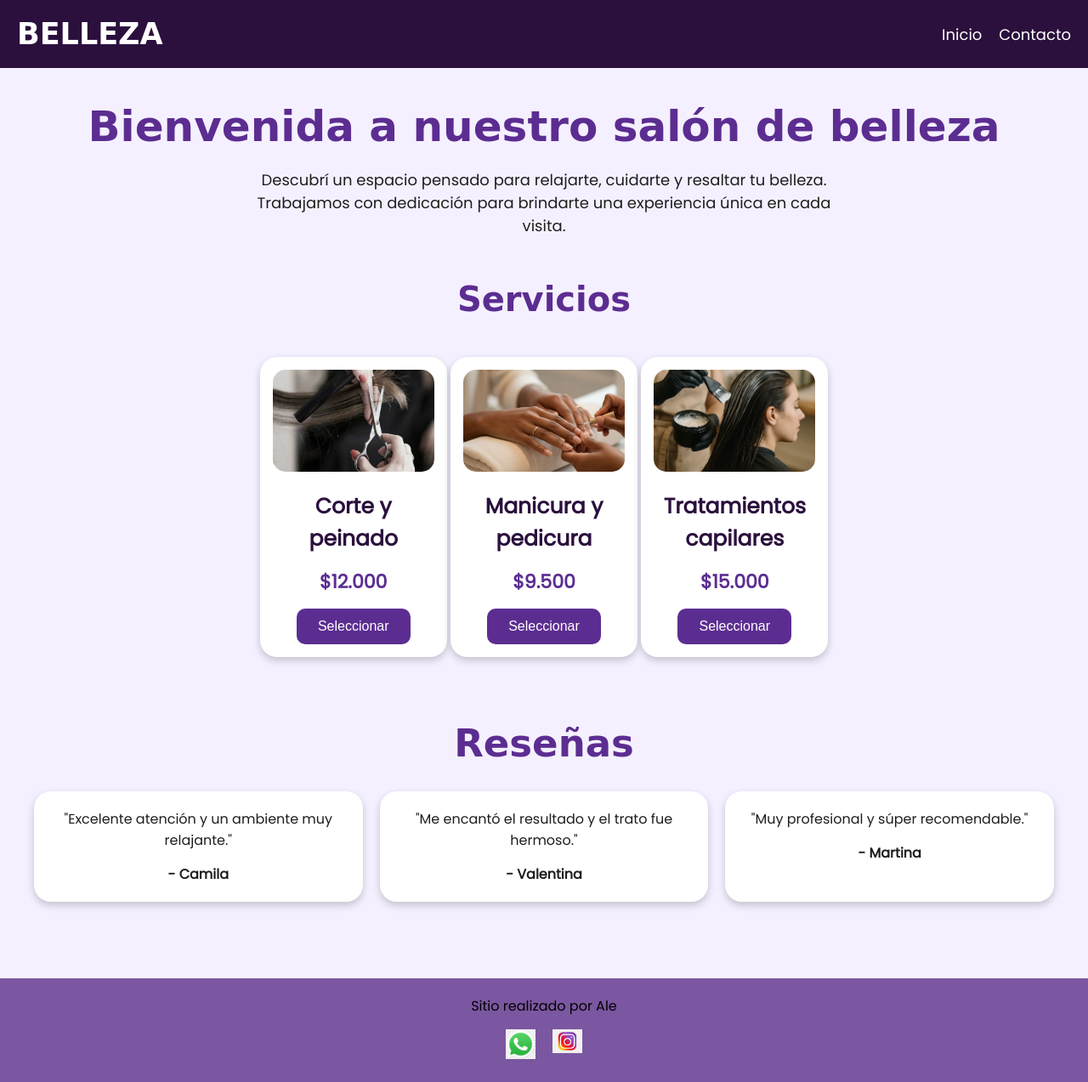
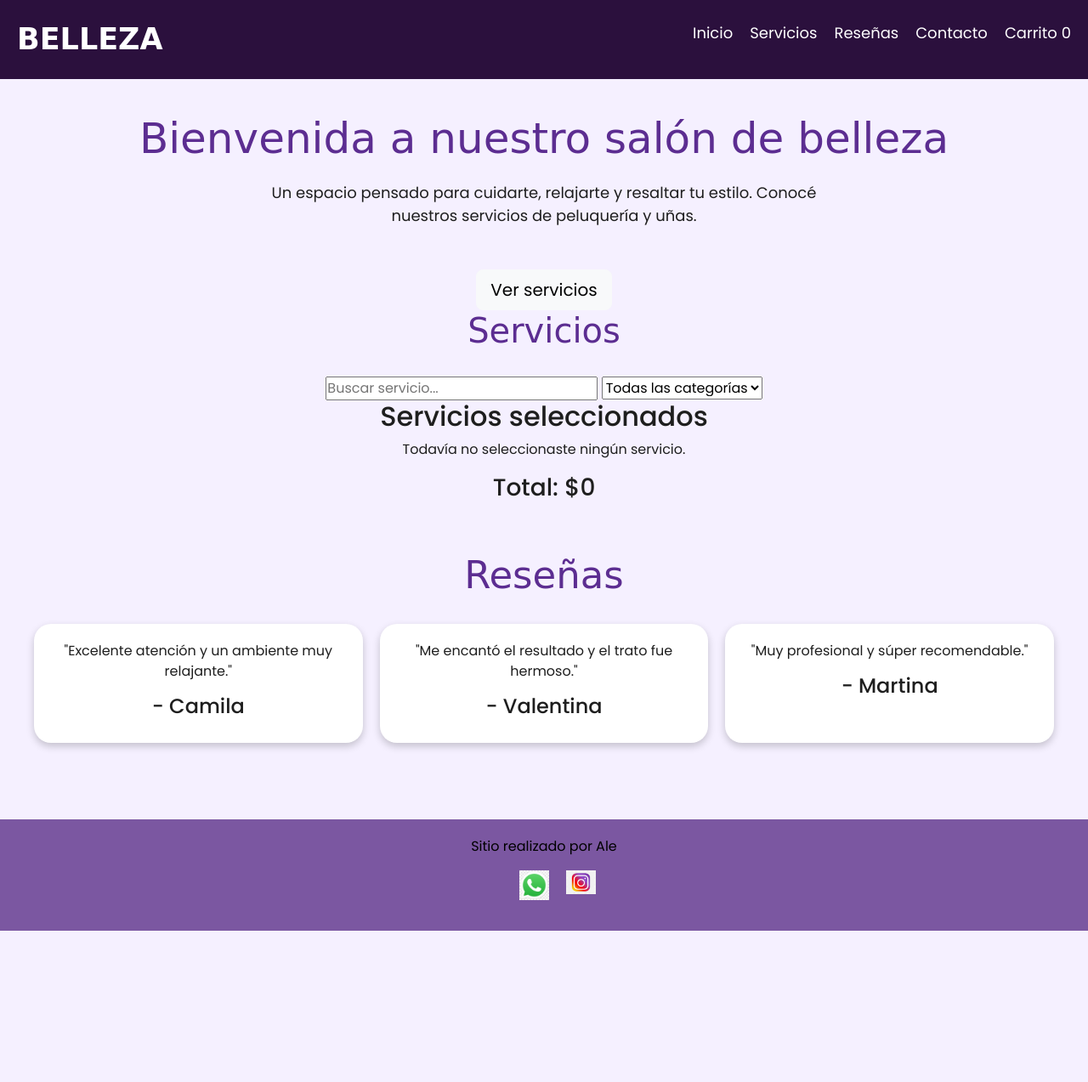
Before and after one commit to alejaduque-x/belleza, a plain HTML site: page index.html in a window 1280 px wide. Shown: the whole page at 85% size. After the commit the page ends 1095 px from the top, so only its background shows below. Drawn offline with nearby package versions, Linux system fonts and the light colour scheme.

Commit message:
index.html

```diff
--- a/index.html
+++ b/index.html
@@ -5,142 +5,130 @@
     <meta charset="UTF-8">
     <meta name="viewport" content="width=device-width, initial-scale=1.0">
 
-    <!-- GOOGLE FONTS -->
-    <link href="https://fonts.googleapis.com/css2?family=Poppins&display=swap" rel="stylesheet">
+    <!-- SEO -->
+    <meta name="description" content="Salón de belleza con servicios de peluquería y uñas.">
+    <meta name="keywords" content="salón de belleza, peluquería, uñas, manicura, peinados">
+    <meta name="author" content="Ale">
+
+    <title>Salón de Belleza</title>
+
+    <!-- Google Fonts -->
+    <link href="https://fonts.googleapis.com/css2?family=Dancing+Script:wght@700&family=Poppins:wght@400;500;600;700&display=swap" rel="stylesheet">
+
+    <!-- Bootstrap -->
+    <link href="https://cdn.jsdelivr.net/npm/bootstrap@5.3.7/dist/css/bootstrap.min.css" rel="stylesheet">
 
     <!-- CSS -->
     <link rel="stylesheet" href="css/styles.css">
-
-    <title>Salón de Belleza</title>
 </head>
 
 <body>
 
-    <!-- HEADER -->
     <header>
-
         <div class="div-logo">
-            <a href="./index.html" class="logo">BELLEZA</a>
+            <a href="#inicio" class="logo">BELLEZA</a>
         </div>
 
-        <!-- NAV -->
         <nav class="header-nav">
             <ul>
-                <li><a href="./index.html">Inicio</a></li>
+                <li><a href="#inicio">Inicio</a></li>
+                <li><a href="#servicios">Servicios</a></li>
+                <li><a href="#resenas">Reseñas</a></li>
                 <li><a href="./pages/contacto.html">Contacto</a></li>
+                <li>
+                    <a href="#carrito">
+                        Carrito <span id="contador-carrito">0</span>
+                    </a>
+                </li>
             </ul>
         </nav>
-
     </header>
 
-    <!-- MAIN -->
-    <main>
+    <main id="inicio">
 
-
-        <h1 class="titulo-home">
-            Bienvenida a nuestro salón de belleza
-        </h1>
+        <section class="hero">
+            <h1 class="titulo-home">Bienvenida a nuestro salón de belleza</h1>
 
             <p class="parrafo">
-            Descubrí un espacio pensado para relajarte, cuidarte y resaltar tu belleza.
-            Trabajamos con dedicación para brindarte una experiencia única en cada visita.
+                Un espacio pensado para cuidarte, relajarte y resaltar tu estilo.
+                Conocé nuestros servicios de peluquería y uñas.
             </p>
 
-        <!-- SERVICIOS -->
-        <section class="servicios">
+            <a href="#servicios" class="btn btn-light btn-lg">Ver servicios</a>
+        </section>
 
+        <section class="servicios" id="servicios">
             <h2>Servicios</h2>
 
-            <!-- CARD 1 -->
-            <div class="card-servicio">
+            <div class="filtros">
+                <input type="text" id="buscador" placeholder="Buscar servicio...">
 
-                <img src="img/corte.jpg" alt="Corte y peinado">
-
-                <h3>Corte y peinado</h3>
-
-                <p>$12.000</p>
-
-                <button>Seleccionar</button>
-
+                <select id="filtro-categoria">
+                    <option value="todos">Todas las categorías</option>
+                </select>
             </div>
 
-            <!-- CARD 2 -->
-            <div class="card-servicio">
+            <div id="contenedor-servicios" class="contenedor-servicios">
+                <!-- Los servicios se cargan desde JavaScript -->
+            </div>
+        </section>
 
-                <img src="img/manicura.jpg" alt="Manicura y pedicura">
+        <section class="carrito" id="carrito">
+            <h2>Servicios seleccionados</h2>
 
-                <h3>Manicura y pedicura</h3>
-
-                <p>$9.500</p>
-
-                <button>Seleccionar</button>
-
+            <div id="items-carrito">
+                <p class="carrito-vacio">Todavía no seleccionaste ningún servicio.</p>
             </div>
 
-            <!-- CARD 3 -->
-            <div class="card-servicio">
+            <div class="total-carrito">
+                <h3>Total: $<span id="total-carrito">0</span></h3>
+            </div>
+        </section>
 
-                <img src="img/capilar.jpg" alt="Tratamientos capilares">
-
-                <h3>Tratamientos capilares</h3>
-
-                <p>$15.000</p>
-
-                <button>Seleccionar</button>
-
-            </div>
-
-        </section>
-        <!-- RESEÑAS -->
-
-<section class="resenas">
-
+        <section class="resenas" id="resenas">
             <h2>Reseñas</h2>
 
             <div class="grid-resenas">
-
-        <div class="resena">
+                <article class="resena">
                     <p>"Excelente atención y un ambiente muy relajante."</p>
                     <h4>- Camila</h4>
-        </div>
+                </article>
 
-        <div class="resena">
+                <article class="resena">
                     <p>"Me encantó el resultado y el trato fue hermoso."</p>
                     <h4>- Valentina</h4>
-        </div>
+                </article>
 
-        <div class="resena">
+                <article class="resena">
                     <p>"Muy profesional y súper recomendable."</p>
                     <h4>- Martina</h4>
+                </article>
             </div>
-
-    </div>
-
         </section>
-
     </main>
 
-    <!-- FOOTER -->
     <footer>
-
         <p>Sitio realizado por Ale</p>
 
         <nav>
             <ul class="footer-list">
-
                 <li>
-                    <img src="img/whatsapp.png" alt="logo-whatsapp">
+                    <a href="https://wa.me/" target="_blank">
+                        <img src="img/whatsapp.png" alt="Logo de WhatsApp">
+                    </a>
                 </li>
 
                 <li>
-                    <img src="img/instagram.png" alt="logo-instagram">
+                    <a href="https://www.instagram.com/" target="_blank">
+                        <img src="img/instagram.png" alt="Logo de Instagram">
+                    </a>
                 </li>
-
             </ul>
         </nav>
-
     </footer>
 
+    <script src="https://cdn.jsdelivr.net/npm/bootstrap@5.3.7/dist/js/bootstrap.bundle.min.js"></script>
+    <script src="script.js"></script>
 </body>
 
 </html>
```
Lines whose indentation alone changed are shown as unchanged.
